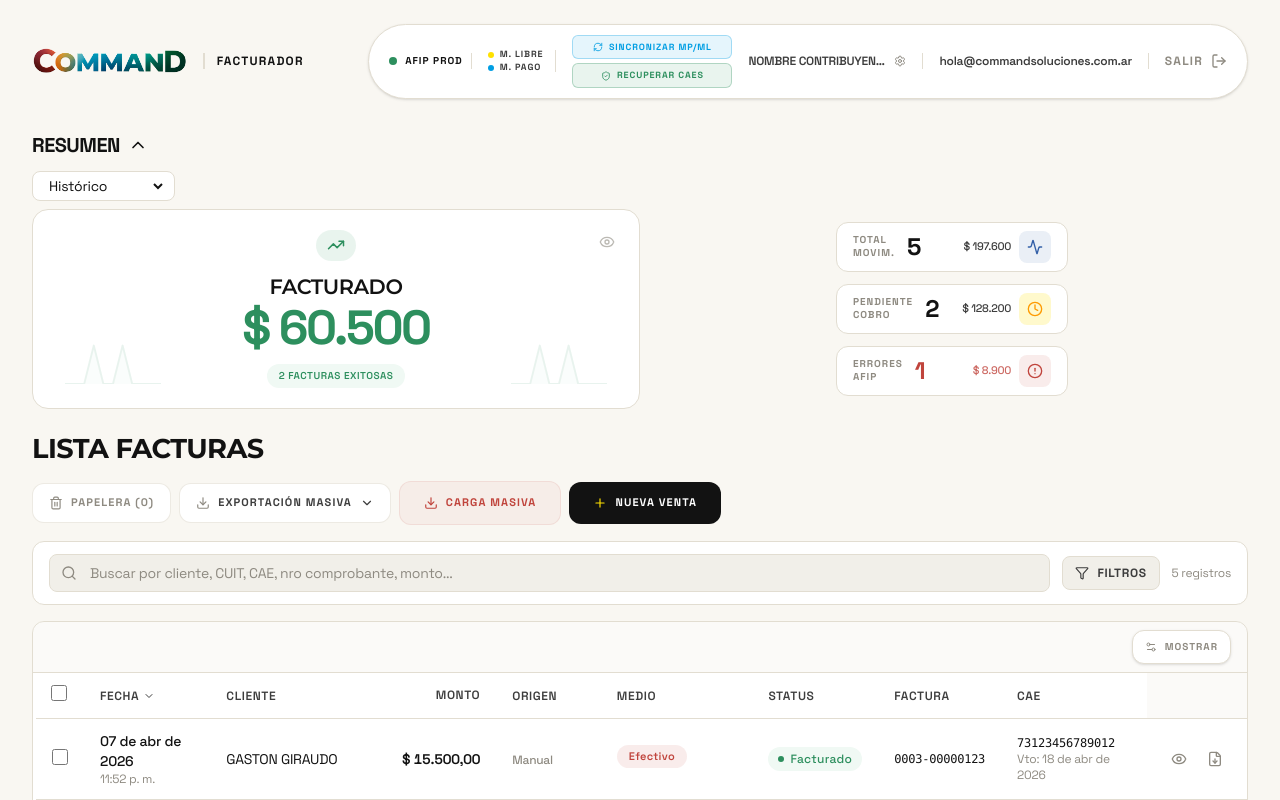
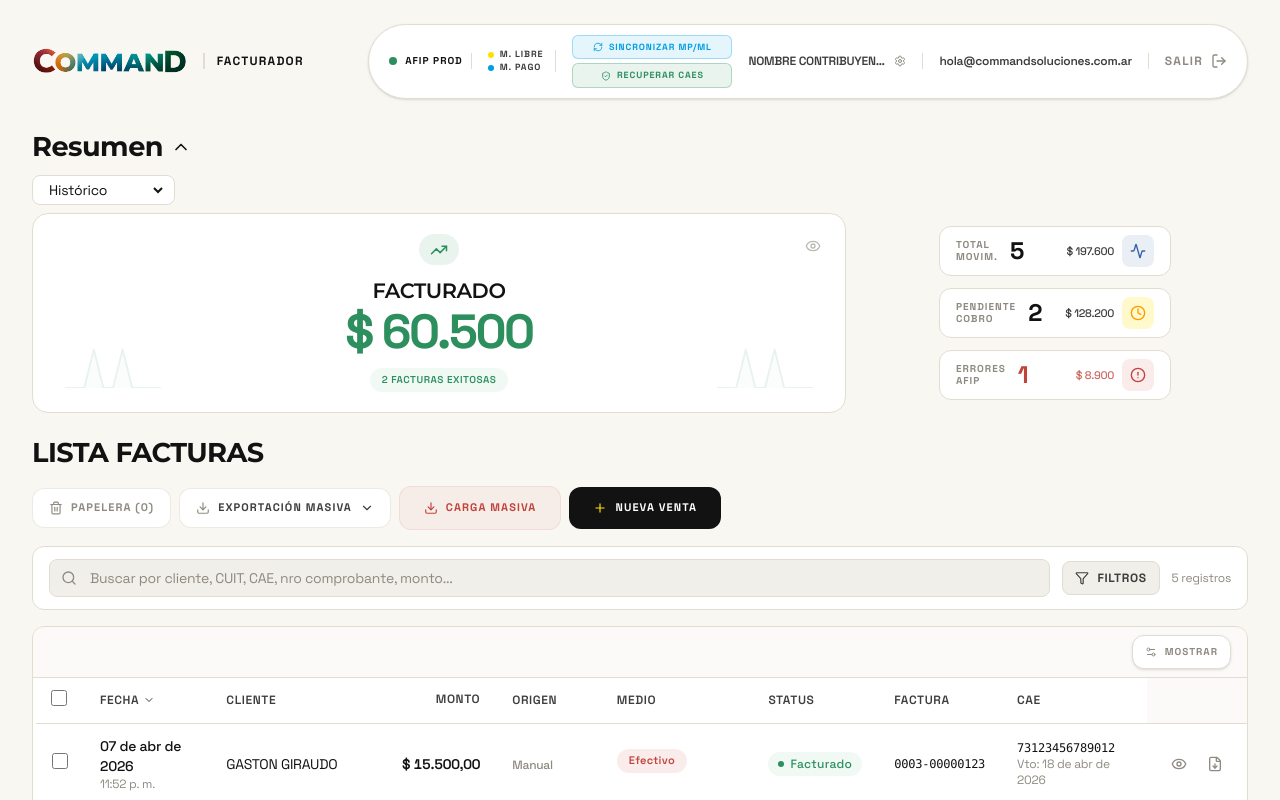
Before and after one commit to curiosidadparlante-jpg/demofacturador, a React (Vite) app: page / in a window 1280 px wide. Shown: the top 800 px of the page. Built offline with nearby package versions, Linux system fonts and the light colour scheme.

Commit message:
UI: Revert Facturado width and fix Resumen typography using h2

```diff
--- a/src/components/StatsCards.jsx
+++ b/src/components/StatsCards.jsx
@@ -39,13 +39,15 @@ export default function StatsCards({ ventas, onCardClick }) {
     <div className="space-y-4">
       {/* Top Bar with Title & Filter */}
       <div className="flex flex-col items-start gap-3 mb-2">
+        <h2 className="text-xl font-bold text-text-primary uppercase tracking-tight">
           <button
             onClick={() => setIsExpanded(!isExpanded)}
-          className="flex items-center gap-2 text-xl font-bold text-text-primary uppercase tracking-tight cursor-pointer hover:text-accent transition-colors"
+            className="flex items-center gap-2 cursor-pointer hover:text-accent transition-colors"
           >
             Resumen
             <ChevronDown size={20} className={`transition-transform ${isExpanded ? 'rotate-180' : ''}`} />
           </button>
+        </h2>
         <div className="flex items-center gap-2 bg-surface border border-border rounded-lg pl-3 pr-2 py-1 focus-within:border-accent transition-colors">
           <select
             className="text-sm text-text-primary bg-transparent focus:outline-none cursor-pointer pr-4"
@@ -69,7 +71,7 @@ export default function StatsCards({ ventas, onCardClick }) {
         {/* 1. FACTURADO (Hero Card) */}
         <button
           onClick={() => onCardClick('Facturadas', facturadas, timeframe)}
-          className="w-full md:w-[80%] xl:w-[50%] mx-auto relative bg-white border border-border rounded-2xl p-4 sm:p-5 flex flex-col justify-center items-center text-center transition-all duration-300 hover:border-green hover:shadow-sm outline-none group cursor-pointer overflow-hidden min-h-[140px]"
+          className="xl:flex-[2] relative bg-white border border-border rounded-2xl p-4 sm:p-5 flex flex-col justify-center items-center text-center transition-all duration-300 hover:border-green hover:shadow-sm outline-none group cursor-pointer overflow-hidden min-h-[140px]"
         >
           {/* Decorative Waves (Subtle) */}
           <div className="absolute left-8 bottom-6 w-24 h-12 opacity-10 pointer-events-none hidden md:block">
```
Lines whose indentation alone changed are shown as unchanged.
